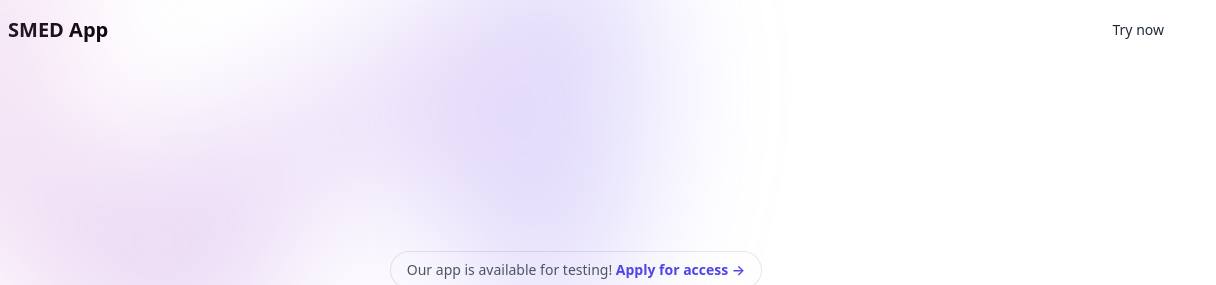
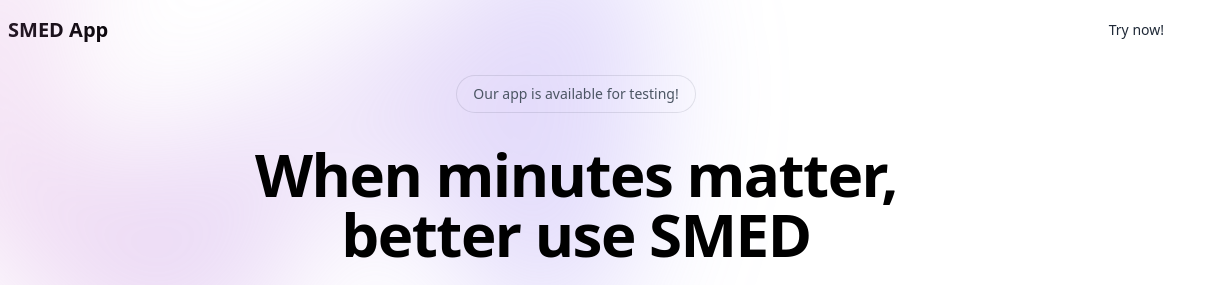
Before and after one commit to BoavistaLudwig/smed-onePager, a website: page index.html in a window 1280 px wide. Shown: the top 285 px of the page, 64-1280 px from the left. Drawn offline with nearby package versions, Linux system fonts and the light colour scheme.

Commit message:
decreased padding

```diff
--- a/index.html
+++ b/index.html
@@ -29,10 +29,12 @@
           >
         </a>
         <div class="flex items-center lg:order-2">
-          <a
-            href="#"
-            class="text-gray-800 dark:text-white hover:bg-gray-50 focus:ring-4 focus:ring-gray-300 font-medium rounded-lg text-sm px-4 lg:px-5 py-2 lg:py-2.5 mr-2 dark:hover:bg-gray-700 focus:outline-none dark:focus:ring-gray-800"
-            >Try now</a
+          <a href="""
+            href="https://www.smedapp.com" class="text-gray-800 dark:text-white
+            hover:bg-gray-50 focus:ring-4 focus:ring-gray-300 font-medium
+            rounded-lg text-sm px-4 lg:px-5 py-2 lg:py-2.5 mr-2
+            dark:hover:bg-gray-700 focus:outline-none dark:focus:ring-gray-800"
+            >Try now!</a
           >
           <!--      <a
             href="#"
@@ -114,7 +116,7 @@
 
       <main>
         <div class="relative px-6 lg:px-8">
-          <div class="mx-auto max-w-3xl pt-20 pb-32 sm:pt-48 sm:pb-40">
+          <div class="mx-auto max-w-3xl pt-4 pb-32 sm:pt-4 sm:pb-4">
             <div>
               <div class="hidden sm:mb-8 sm:flex sm:justify-center">
                 <div
@@ -123,9 +125,9 @@
                   <span class="text-gray-600">
                     Our app is available for testing!
                     <a href="#" class="font-semibold text-indigo-600"
-                      ><span class="absolute inset-0" aria-hidden="true"></span
+                      ><span class="absolute inset-0" aria-hidden="true"><!-- </span
                       >Apply for access
-                      <span aria-hidden="true">&rarr;</span></a
+                      <span aria-hidden="true">&rarr;</span> --></a
                     >
                   </span>
                 </div>
@@ -269,6 +271,12 @@
                               class="block w-full px-3 py-2 mt-2 text-gray-600 placeholder-gray-400 bg-white border border-gray-200 rounded-md focus:border-indigo-400 focus:outline-none focus:ring focus:ring-indigo-300 focus:ring-opacity-40"
                             />
                           </div>
+                          <!--  <div x-text="formMessage">
+                            <label
+                              for="formMessage"
+                              class="block text-sm text-gray-700 capitalize dark:text-gray-200"
+                            ></label>
+                          </div> -->
 
                           <div class="flex justify-end mt-6">
                             <button
@@ -282,8 +290,6 @@
                               Submit
                             </button>
                           </div>
-
-                          <!--  <div x-text="formMessage"></div> -->
                         </form>
                       </div>
                     </div>
```
Also changed, not shown: output.css.
